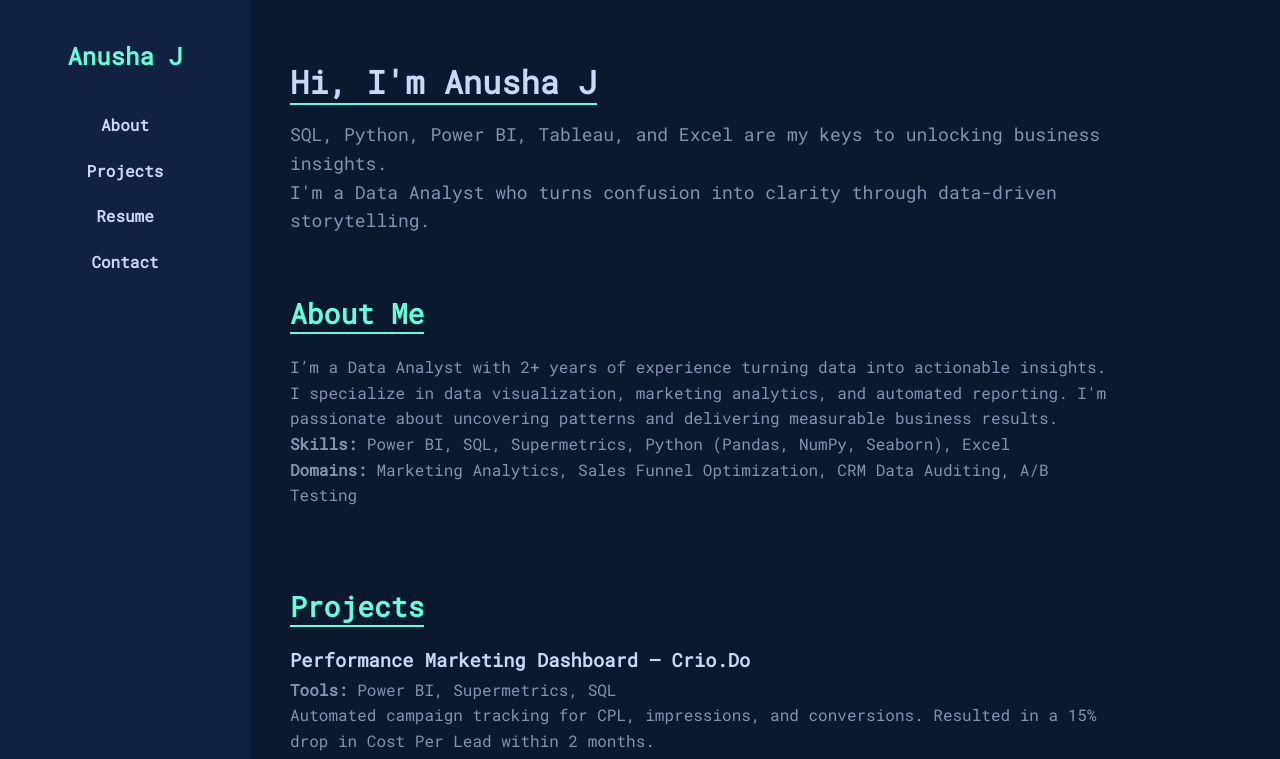
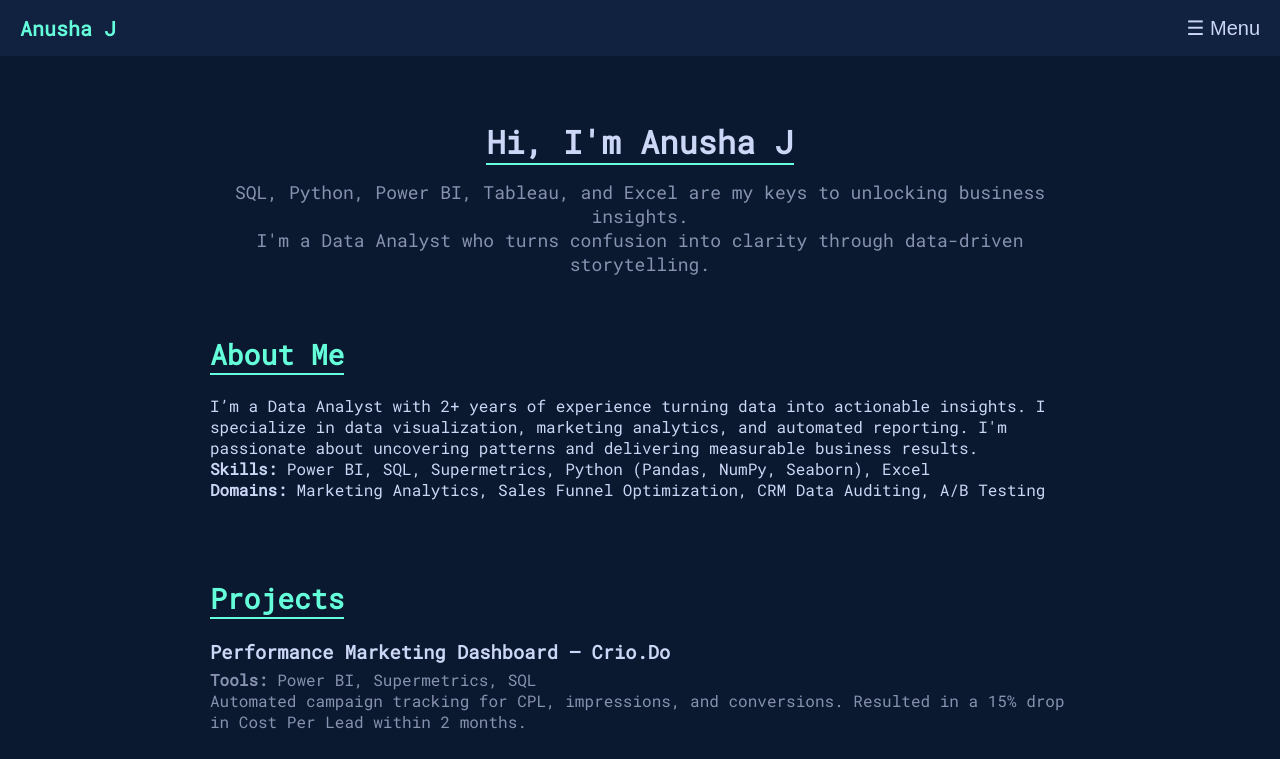
Before and after one commit to Anusha726/Portfolio-Website, a plain HTML site: page index.html in a window 1280 px wide. Shown: the top 759 px of the page. Drawn offline with Linux system fonts and the light colour scheme.

Commit message:
Update index.html

```diff
--- a/index.html
+++ b/index.html
@@ -23,41 +23,59 @@
       font-family: 'Roboto Mono', monospace;
       background-color: var(--main-bg);
       color: var(--text-main);
+    }
+    header {
+      position: fixed;
+      top: 0;
+      left: 0;
+      width: 100%;
+      background-color: var(--nav-bg);
+      z-index: 1000;
+      padding: 15px 20px;
+      display: flex;
+      justify-content: space-between;
+      align-items: center;
+    }
+    header h1 {
+      color: var(--accent);
+      font-size: 20px;
+    }
+    .menu-toggle {
+      font-size: 20px;
+      background: none;
+      border: none;
+      color: var(--text-main);
+      cursor: pointer;
+    }
+    nav {
+      position: fixed;
+      top: 60px;
+      left: 0;
+      width: 100%;
+      background-color: var(--nav-bg);
+      display: none;
+      flex-direction: column;
+      align-items: center;
+      gap: 20px;
+      padding: 20px;
+    }
+    nav.show {
       display: flex;
     }
-    aside {
-      background-color: var(--nav-bg);
-      width: 250px;
-      height: 100vh;
-      padding: 40px 20px;
-      position: fixed;
+    nav a {
+      color: var(--text-main);
+      text-decoration: none;
+      font-size: 18px;
     }
-    aside h1 {
-      color: var(--accent);
-      font-size: 24px;
-      text-align: center;
-      margin-bottom: 40px;
-    }
-    aside nav ul {
-      list-style: none;
-      display: flex;
-      flex-direction: column;
-      gap: 20px;
-      align-items: center;
-    }
-    aside nav a {
-      text-decoration: none;
-      color: var(--text-main);
-      font-weight: bold;
-      transition: color 0.3s;
-    }
-    aside nav a:hover {
+    nav a:hover {
       color: var(--accent);
     }
     main {
-      margin-left: 250px;
-      padding: 60px 40px;
+      margin-top: 120px;
+      padding: 0 20px;
       max-width: 900px;
+      margin-left: auto;
+      margin-right: auto;
     }
     section {
       margin-bottom: 80px;
@@ -71,6 +89,7 @@
     }
     .intro {
       margin-bottom: 60px;
+      text-align: center;
     }
     .intro h2 {
       font-size: 32px;
@@ -80,10 +99,6 @@
     .intro p {
       font-size: 18px;
       color: var(--text-light);
-    }
-    p, li {
-      color: var(--text-light);
-      line-height: 1.6;
     }
     .project {
       margin-bottom: 30px;
@@ -111,17 +126,17 @@
   </style>
 </head>
 <body>
-  <aside>
+  <header>
     <h1>Anusha J</h1>
-    <nav>
-      <ul>
-        <li><a href="#about">About</a></li>
-        <li><a href="#projects">Projects</a></li>
-        <li><a href="#resume">Resume</a></li>
-        <li><a href="#contact">Contact</a></li>
-      </ul>
-    </nav>
-  </aside>
+    <button class="menu-toggle" onclick="document.querySelector('nav').classList.toggle('show')">☰ Menu</button>
+  </header>
+
+  <nav>
+    <a href="#about">About</a>
+    <a href="#projects">Projects</a>
+    <a href="#resume">Resume</a>
+    <a href="#contact">Contact</a>
+  </nav>
 
   <main>
     <section class="intro">
```
